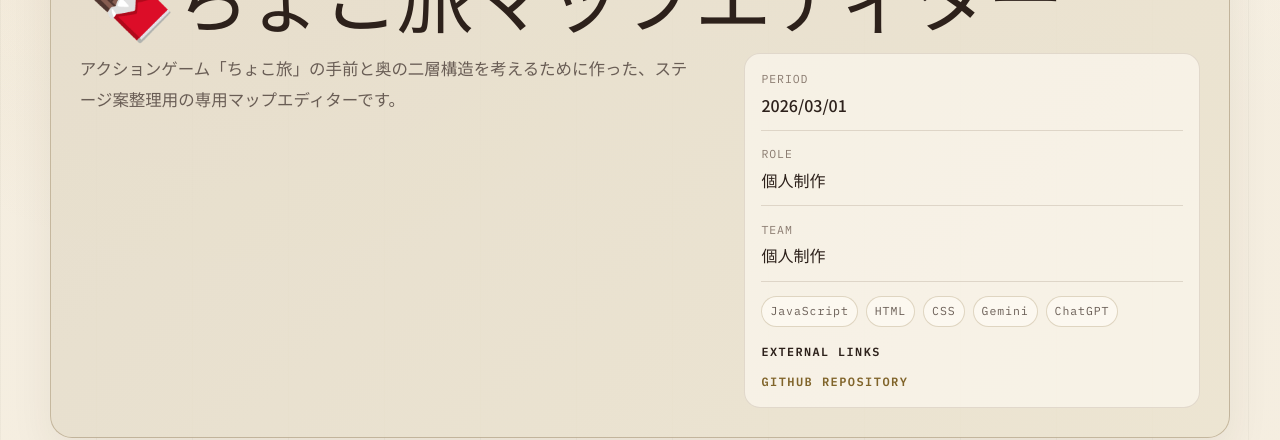
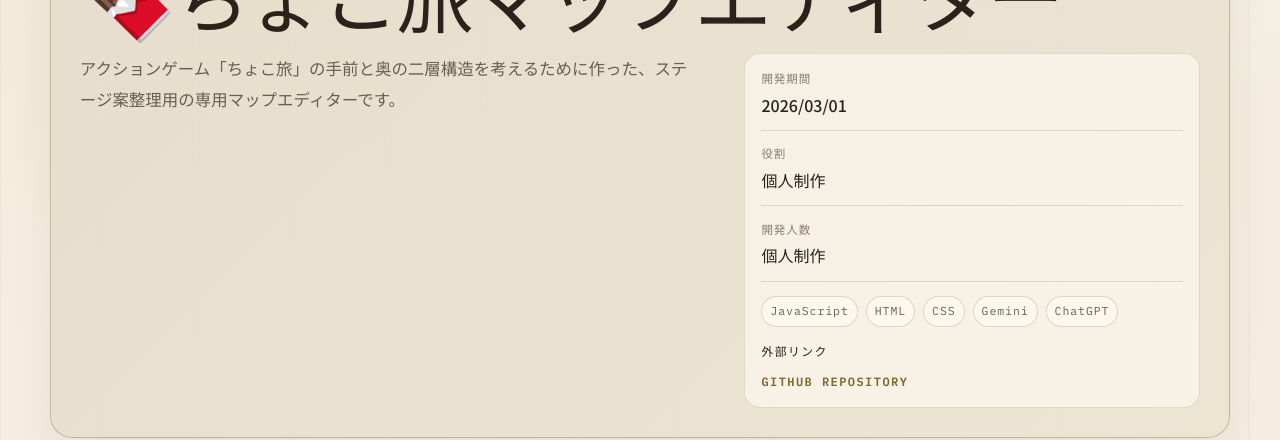
Before and after one commit to seikasan/My_Portfolio, a React (Vite) app: page /#/works/choco-map-maker in a window 1280 px wide. Shown: the part 240-680 px from the top of the page. Built offline with nearby package versions, Linux system fonts and the light colour scheme.

Commit message:
微修正

```diff
--- a/src/pages/WorkDetailPage.tsx
+++ b/src/pages/WorkDetailPage.tsx
@@ -64,15 +64,15 @@ export function WorkDetailPage() {
 
           <aside className={styles.metaPanel} aria-label="Work information">
             <div className={styles.metaRow}>
-              <span>Period</span>
+              <span>開発期間</span>
               <strong>{work.period}</strong>
             </div>
             <div className={styles.metaRow}>
-              <span>Role</span>
+              <span>役割</span>
               <strong>{work.role.join(' / ')}</strong>
             </div>
             <div className={styles.metaRow}>
-              <span>Team</span>
+              <span>開発人数</span>
               <strong>{work.teamSize}</strong>
             </div>
             <div className={styles.toolList}>
@@ -84,7 +84,7 @@ export function WorkDetailPage() {
             </div>
             {work.externalLinks.length > 0 ? (
               <div className={styles.externalBlock}>
-                <h2 className={styles.externalTitle}>External Links</h2>
+                <h2 className={styles.externalTitle}>外部リンク</h2>
                 <div className={styles.linkGroup}>
                   {work.externalLinks.map((link) => (
                     <a
```
